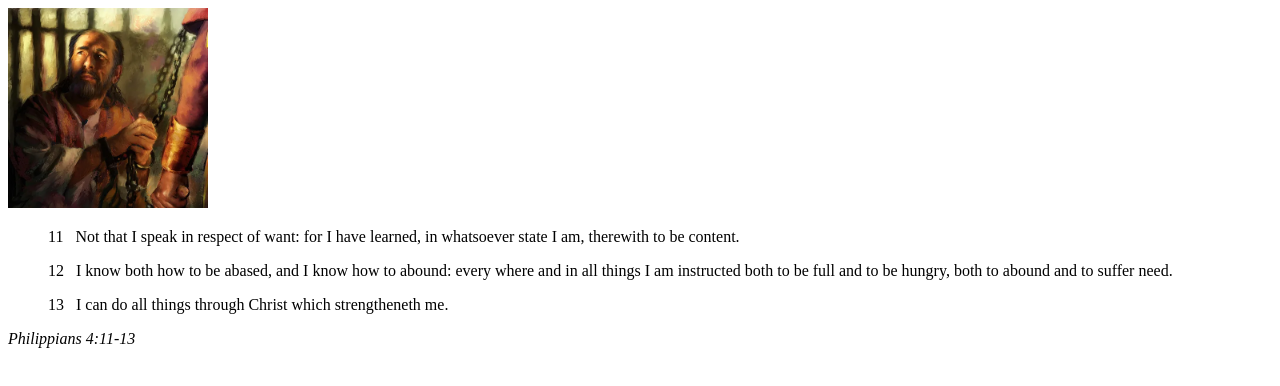
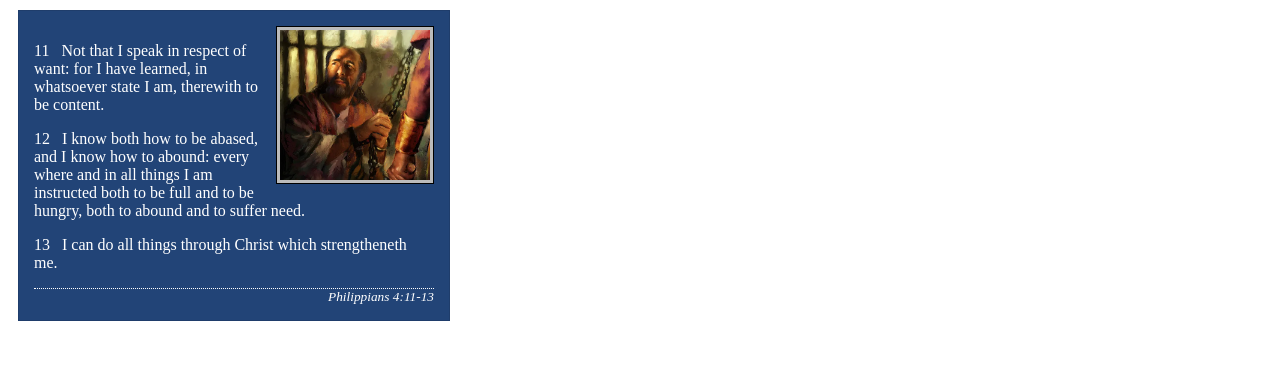
Before and after one commit to Robbie2497/wdd130, a plain HTML site: page week02/box-model.html in a window 1280 px wide. Drawn offline with Linux system fonts and the light colour scheme.

Commit message:
completing activity

```diff
--- a/week02/box-model.html
+++ b/week02/box-model.html
@@ -4,6 +4,7 @@
     <meta charset="UTF-8">
     <meta name="viewport" content="width=device-width, initial-scale=1.0">
     <title>Box Model Activity</title>
+    <link rel="stylesheet" href="styles/box-model.css">
 </head>
 <body>
     <main>
--- a/week02/styles/box-model.css
+++ b/week02/styles/box-model.css
@@ -1,15 +1,29 @@
 .callout {
-
+	max-width: 400px;
+    margin: 10px;
+    border: 1px solid rgb(0 0 0 / 0.1);
+    padding: 15px;
+    background-color: #224477;
+    color: #ffffff;
 }
 
 .callout img {
-
+	float: right;
+    margin: 0 0 10px 15px;
+    border: 1px solid #000000;
+    padding: 3px;
+    background-color: #bbbbbb;
+    width: 150px;
+    height: auto;
 }
 
 blockquote {
-
+	margin: 0;
 }
 
 cite {
-
+	display: block;
+    border-top: 1px dotted #ffffff;
+    text-align: right;
+    font-size: smaller;
 }
--- /dev/null
+++ b/week02/styles/temple.css
@@ -0,0 +1,44 @@
+body {
+    font-family: Arial, Helvetica, sans-serif;
+}
+
+header,
+footer {
+    background-color: #333333;
+    color: white;
+    padding: 10px;
+}
+
+header {
+    font-size: 1.25rem;
+}
+
+footer {
+    font-size: 0.8rem;
+}
+
+section {
+    background-color: lightgray;
+    padding: 10px;
+    margin: 15px auto;
+}
+
+main {
+    margin: 0 auto;
+    max-width: 600px;
+}
+
+h2 {
+    border-bottom: 1px solid black;
+}
+
+picture img {
+    box-shadow: 0 0 30px #333333;
+    margin: 0 auto;
+    max-width: 100%;
+    height: auto;
+}
+
+p {
+    margin: 10px;
+}
```
Also changed, not shown: week02/temple.html (+2 -1 lines).
